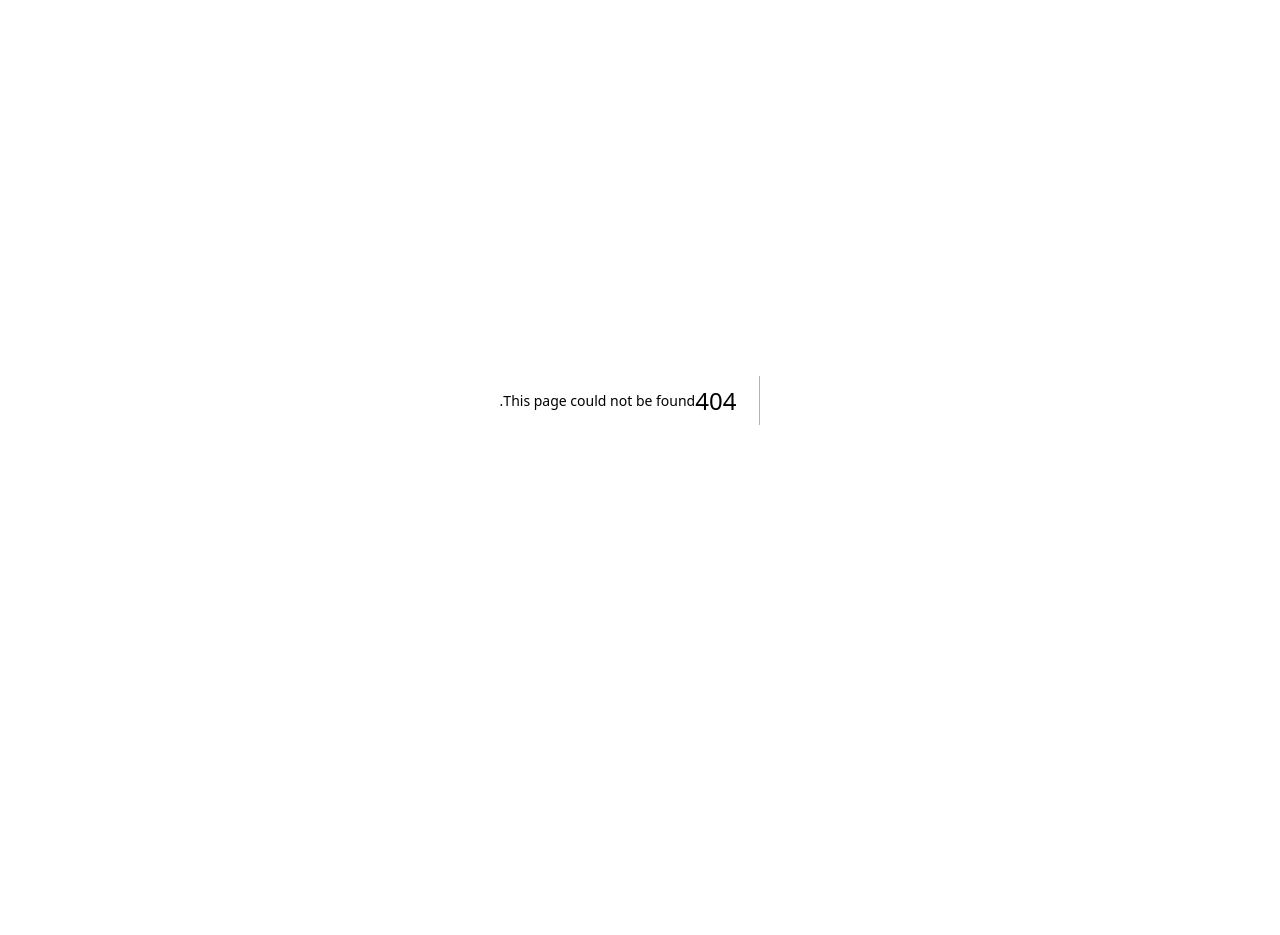
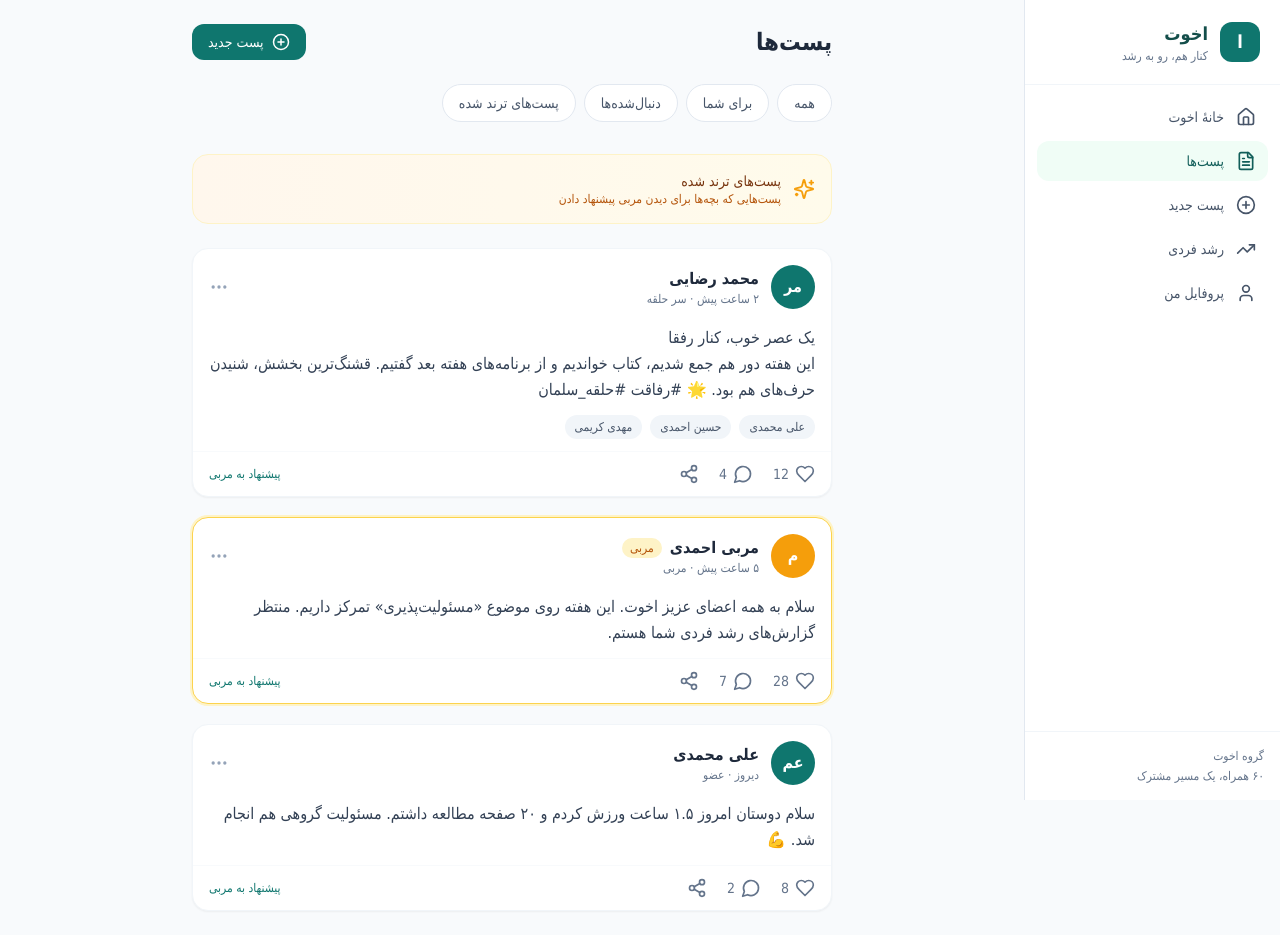
Before and after one commit to MohammadMahdi27127/okhovat, a Next.js app in the folder frontend/: page /posts in a window 1280 px wide. Before the commit this address had no page. Before the commit the page ends 800 px from the top, so only its background shows below. Built offline with nearby package versions, Linux system fonts and the light colour scheme.

Commit message:
Add Posts page with Instagram-like design

```diff
--- /dev/null
+++ b/frontend/src/app/posts/page.tsx
@@ -0,0 +1,219 @@
+'use client'
+
+import { useState } from 'react'
+import { motion } from 'framer-motion'
+import Link from 'next/link'
+import {
+  Home, FileText, PlusCircle, TrendingUp, User,
+  Heart, MessageCircle, Share2, MoreHorizontal,
+  Sparkles
+} from 'lucide-react'
+
+// نمونه داده پست‌ها
+const samplePosts = [
+  {
+    id: 1,
+    user: { name: 'محمد رضایی', avatar: 'مر', role: 'سر حلقه' },
+    content: 'یک عصر خوب، کنار رفقا\nاین هفته دور هم جمع شدیم، کتاب خواندیم و از برنامه‌های هفته بعد گفتیم. قشنگ‌ترین بخشش، شنیدن حرف‌های هم بود. 🌟 #رفاقت #حلقه_سلمان',
+    time: '۲ ساعت پیش',
+    likes: 12,
+    comments: 4,
+    isCoach: false,
+    hashtags: ['#رفاقت', '#حلقه_سلمان'],
+    attendees: ['علی محمدی', 'حسین احمدی', 'مهدی کریمی']
+  },
+  {
+    id: 2,
+    user: { name: 'مربی احمدی', avatar: 'م', role: 'مربی' },
+    content: 'سلام به همه اعضای عزیز اخوت. این هفته روی موضوع «مسئولیت‌پذیری» تمرکز داریم. منتظر گزارش‌های رشد فردی شما هستم.',
+    time: '۵ ساعت پیش',
+    likes: 28,
+    comments: 7,
+    isCoach: true,
+    hashtags: ['#پیام_مربی'],
+    attendees: []
+  },
+  {
+    id: 3,
+    user: { name: 'علی محمدی', avatar: 'عم', role: 'عضو' },
+    content: 'سلام دوستان امروز ۱.۵ ساعت ورزش کردم و ۲۰ صفحه مطالعه داشتم. مسئولیت گروهی هم انجام شد. 💪',
+    time: 'دیروز',
+    likes: 8,
+    comments: 2,
+    isCoach: false,
+    hashtags: ['#رشد_فردی'],
+    attendees: []
+  },
+]
+
+export default function PostsPage() {
+  const [activeTab, setActiveTab] = useState('all')
+
+  return (
+    <div className="min-h-screen bg-slate-50 flex">
+      {/* Sidebar */}
+      <aside className="w-64 bg-white border-l border-slate-200 flex flex-col fixed right-0 top-0 bottom-0 z-40">
+        <div className="p-5 border-b border-slate-100">
+          <div className="flex items-center gap-3">
+            <div className="w-10 h-10 rounded-xl bg-okhovat-600 flex items-center justify-center text-white font-bold text-lg">
+              ا
+            </div>
+            <div>
+              <h1 className="font-bold text-okhovat-800 text-lg">اخوت</h1>
+              <p className="text-xs text-slate-500">کنار هم، رو به رشد</p>
+            </div>
+          </div>
+        </div>
+
+        <nav className="flex-1 p-3 space-y-1">
+          <NavItem href="/" icon={<Home size={20} />} label="خانهٔ اخوت" />
+          <NavItem href="/posts" icon={<FileText size={20} />} label="پست‌ها" active />
+          <NavItem href="/new-post" icon={<PlusCircle size={20} />} label="پست جدید" />
+          <NavItem href="/growth" icon={<TrendingUp size={20} />} label="رشد فردی" />
+          <NavItem href="/profile" icon={<User size={20} />} label="پروفایل من" />
+        </nav>
+
+        <div className="p-4 border-t border-slate-100 text-xs text-slate-500">
+          <p>گروه اخوت</p>
+          <p className="mt-1">۶۰ همراه، یک مسیر مشترک</p>
+        </div>
+      </aside>
+
+      {/* Main Content */}
+      <main className="flex-1 mr-64">
+        <div className="max-w-2xl mx-auto py-6 px-4">
+          {/* Header */}
+          <div className="flex items-center justify-between mb-6">
+            <h1 className="text-2xl font-bold text-slate-800">پست‌ها</h1>
+            <Link
+              href="/new-post"
+              className="bg-okhovat-600 hover:bg-okhovat-700 text-white px-4 py-2 rounded-xl text-sm font-medium flex items-center gap-2 transition"
+            >
+              <PlusCircle size={18} />
+              پست جدید
+            </Link>
+          </div>
+
+          {/* Tabs */}
+          <div className="flex gap-2 mb-6 overflow-x-auto pb-2">
+            {['همه', 'برای شما', 'دنبال‌شده‌ها', 'پست‌های ترند شده'].map((tab) => (
+              <button
+                key={tab}
+                onClick={() => setActiveTab(tab)}
+                className={`px-4 py-2 rounded-full text-sm font-medium whitespace-nowrap transition ${
+                  activeTab === tab
+                    ? 'bg-okhovat-600 text-white'
+                    : 'bg-white text-slate-600 border border-slate-200 hover:bg-slate-50'
+                }`}
+              >
+                {tab}
+              </button>
+            ))}
+          </div>
+
+          {/* Trending Banner */}
+          <motion.div
+            initial={{ opacity: 0, y: 10 }}
+            animate={{ opacity: 1, y: 0 }}
+            className="bg-gradient-to-l from-amber-50 to-orange-50 border border-amber-100 rounded-2xl p-4 mb-6 flex items-center gap-3"
+          >
+            <Sparkles className="text-amber-500" size={22} />
+            <div>
+              <p className="font-medium text-amber-900 text-sm">پست‌های ترند شده</p>
+              <p className="text-xs text-amber-700">پست‌هایی که بچه‌ها برای دیدن مربی پیشنهاد دادن</p>
+            </div>
+          </motion.div>
+
+          {/* Posts Feed */}
+          <div className="space-y-5">
+            {samplePosts.map((post, index) => (
+              <motion.article
+                key={post.id}
+                initial={{ opacity: 0, y: 20 }}
+                animate={{ opacity: 1, y: 0 }}
+                transition={{ delay: index * 0.1 }}
+                className={`bg-white rounded-2xl border shadow-sm overflow-hidden ${
+                  post.isCoach ? 'border-amber-300 ring-2 ring-amber-100' : 'border-slate-100'
+                }`}
+              >
+                {/* Post Header */}
+                <div className="p-4 flex items-center justify-between">
+                  <div className="flex items-center gap-3">
+                    <div className={`w-11 h-11 rounded-full flex items-center justify-center text-white font-bold ${
+                      post.isCoach ? 'bg-amber-500' : 'bg-okhovat-600'
+                    }`}>
+                      {post.user.avatar}
+                    </div>
+                    <div>
+                      <div className="flex items-center gap-2">
+                        <span className="font-semibold text-slate-800">{post.user.name}</span>
+                        {post.isCoach && (
+                          <span className="text-xs bg-amber-100 text-amber-700 px-2 py-0.5 rounded-full">مربی</span>
+                        )}
+                      </div>
+                      <p className="text-xs text-slate-500">{post.time} · {post.user.role}</p>
+                    </div>
+                  </div>
+                  <button className="text-slate-400 hover:text-slate-600">
+                    <MoreHorizontal size={20} />
+                  </button>
+                </div>
+
+                {/* Content */}
+                <div className="px-4 pb-3">
+                  <p className="text-slate-700 leading-relaxed whitespace-pre-line">{post.content}</p>
+
+                  {post.attendees.length > 0 && (
+                    <div className="mt-3 flex flex-wrap gap-2">
+                      {post.attendees.map((name) => (
+                        <span key={name} className="text-xs bg-slate-100 text-slate-600 px-2.5 py-1 rounded-full">
+                          {name}
+                        </span>
+                      ))}
+                    </div>
+                  )}
+                </div>
+
+                {/* Actions */}
+                <div className="px-4 py-3 border-t border-slate-50 flex items-center justify-between">
+                  <div className="flex items-center gap-5">
+                    <button className="flex items-center gap-1.5 text-slate-500 hover:text-red-500 transition">
+                      <Heart size={20} />
+                      <span className="text-sm">{post.likes}</span>
+                    </button>
+                    <button className="flex items-center gap-1.5 text-slate-500 hover:text-okhovat-600 transition">
+                      <MessageCircle size={20} />
+                      <span className="text-sm">{post.comments}</span>
+                    </button>
+                    <button className="flex items-center gap-1.5 text-slate-500 hover:text-okhovat-600 transition">
+                      <Share2 size={20} />
+                    </button>
+                  </div>
+                  <button className="text-xs text-okhovat-600 hover:text-okhovat-700 font-medium">
+                    پیشنهاد به مربی
+                  </button>
+                </div>
+              </motion.article>
+            ))}
+          </div>
+        </div>
+      </main>
+    </div>
+  )
+}
+
+function NavItem({ href, icon, label, active = false }: { href: string; icon: React.ReactNode; label: string; active?: boolean }) {
+  return (
+    <Link
+      href={href}
+      className={`w-full flex items-center gap-3 px-3 py-2.5 rounded-xl text-sm font-medium transition ${
+        active
+          ? 'bg-okhovat-50 text-okhovat-700'
+          : 'text-slate-600 hover:bg-slate-50'
+      }`}
+    >
+      {icon}
+      {label}
+    </Link>
+  )
+}
```
